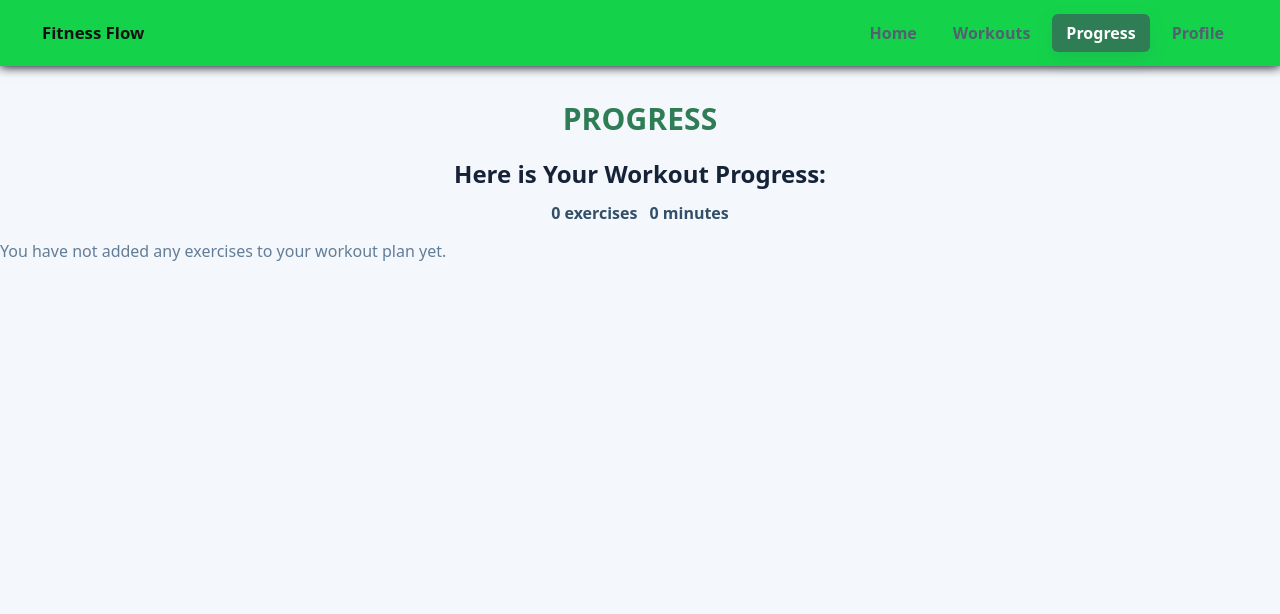
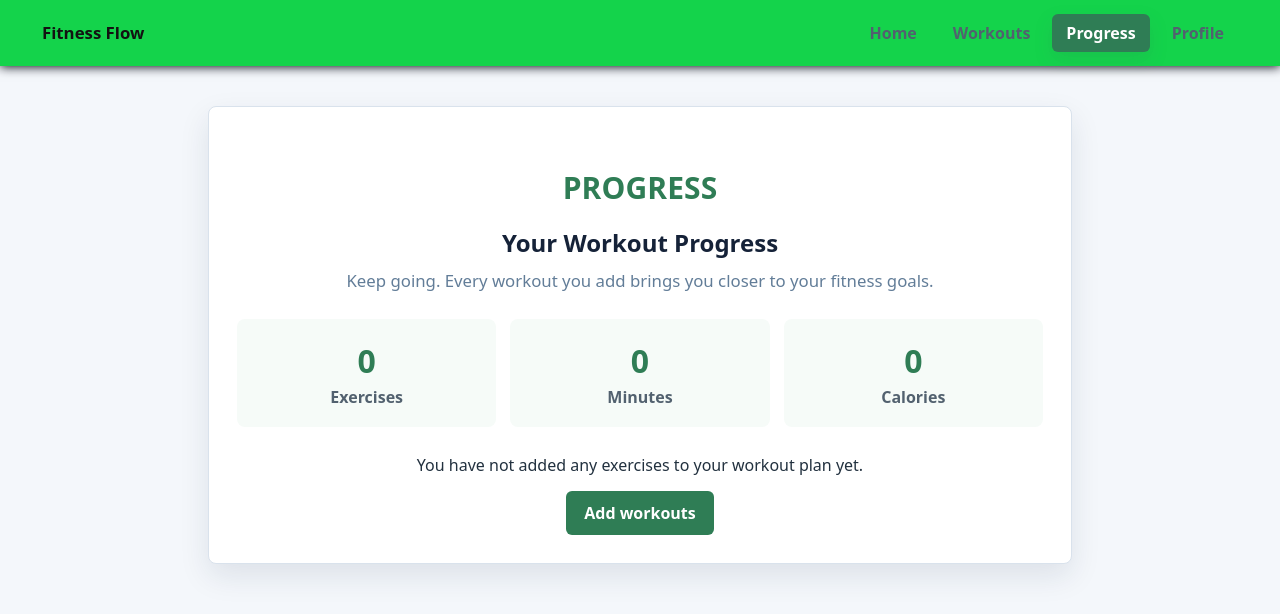
Before and after one commit to njugunacynthia32-sketch/Fitness-flow-App, a React (Vite) app: page /progress in a window 1280 px wide. Shown: the top 614 px of the page. Built offline with nearby package versions, Linux system fonts and the light colour scheme.

Commit message:
style progress page

```diff
--- a/src/App.css
+++ b/src/App.css
@@ -618,6 +618,87 @@ button:disabled {
   font-weight: 600;
 }
 
+.progress-page {
+  max-width: 900px;
+  margin: 0 auto;
+  padding: 40px 18px;
+}
+
+.progress-card {
+  border: 1px solid #d9e2ec;
+  border-radius: 8px;
+  padding: 28px;
+  background: #ffffff;
+  box-shadow: 0 12px 30px rgba(16, 42, 67, 0.1);
+}
+
+.progress-intro {
+  max-width: 620px;
+  margin: 0 auto;
+  color: #627d98;
+  font-size: 1.05rem;
+  text-align: center;
+}
+
+.progress-stats {
+  display: grid;
+  grid-template-columns: repeat(3, 1fr);
+  gap: 14px;
+  margin: 26px 0;
+}
+
+.progress-stats div {
+  border-radius: 8px;
+  padding: 18px;
+  background: #f6fbf8;
+  text-align: center;
+}
+
+.progress-stats strong {
+  display: block;
+  color: #2f7d55;
+  font-size: 2rem;
+}
+
+.progress-stats span {
+  color: #52616f;
+  font-weight: 700;
+}
+
+.progress-plan-list li {
+  border-top: 1px solid #e6edf3;
+  padding-top: 14px;
+}
+
+.added-exercises h2 {
+  margin: 0 0 10px;
+  color: #152238;
+  font-size: 1.3rem;
+  text-align: center;
+}
+
+.progress-link {
+  display: inline-block;
+  margin-top: 14px;
+  border-radius: 6px;
+  padding: 10px 18px;
+  background: #2f7d55;
+  color: #ffffff;
+  font-weight: 700;
+  text-decoration: none;
+}
+
+.empty-progress-state {
+  margin-top: 20px;
+  text-align: center;
+}
+
+@media (max-width: 560px) {
+  .progress-stats {
+    grid-template-columns: 1fr;
+  }
+}
+
 .profile-card button {
   width: 100%;
   max-width: 220px;
--- a/src/pages/Progress.jsx
+++ b/src/pages/Progress.jsx
@@ -1,4 +1,5 @@
 import { exercises, workoutPlanStorageKey } from '../workout.js'
+import { Link } from 'react-router-dom'
 
 function loadWorkoutPlan() {
   const savedPlan = localStorage.getItem(workoutPlanStorageKey)
@@ -8,6 +9,8 @@ function loadWorkoutPlan() {
   try {
     const savedIds = JSON.parse(savedPlan)
 
+    if (!Array.isArray(savedIds)) return []
+
     return exercises.filter((exercise) => savedIds.includes(exercise.id))
   } catch {
     return []
@@ -16,40 +19,61 @@ function loadWorkoutPlan() {
 
 function Progress() {
   const workoutPlan = loadWorkoutPlan()
-
   let totalMinutes = 0
 
   workoutPlan.forEach((exercise) => {
     totalMinutes = totalMinutes + exercise.minutes
   })
 
+  const caloriesBurned = totalMinutes * 7
+
   return (
     <main className="progress-page">
       <section className="progress-card">
         <p className="small-heading">Progress</p>
-        <h1 className='workout-progress'>Here is Your Workout Progress:</h1>
+        <h1 className="workout-progress">Your Workout Progress</h1>
+        <p className="progress-intro">
+          Keep going. Every workout you add brings you closer to your fitness goals.
+        </p>
 
-        <div className="plan-stats">
-          <span>{workoutPlan.length} exercises</span>
-          <span>{totalMinutes} minutes</span>
+        <div className="progress-stats">
+          <div>
+            <strong>{workoutPlan.length}</strong>
+            <span>Exercises</span>
+          </div>
+          <div>
+            <strong>{totalMinutes}</strong>
+            <span>Minutes</span>
+          </div>
+          <div>
+            <strong>{caloriesBurned}</strong>
+            <span>Calories</span>
+          </div>
         </div>
 
         {workoutPlan.length === 0 ? (
-          <p className="empty-plan">
-            You have not added any exercises to your workout plan yet.
-          </p>
+          <div className="empty-progress-state">
+            <p>You have not added any exercises to your workout plan yet.</p>
+            <Link to="/workouts" className="progress-link">
+              Add workouts
+            </Link>
+          </div>
         ) : (
-          <ul className="plan-list">
+          <div className="added-exercises">
+            <h2>Added Exercises</h2>
+
+            <ul className="plan-list progress-plan-list">
               {workoutPlan.map((exercise) => (
                 <li key={exercise.id}>
-                <div className="workout-plan">
-                  <h1 className='workout-plan-title'>Workout plan</h1>
+                  <div>
                     <strong>{exercise.name}</strong>
+                    <span>{exercise.group}</span>
+                  </div>
                   <span>{exercise.minutes} min</span>
-                </div>
                 </li>
               ))}
             </ul>
+          </div>
         )}
       </section>
     </main>
```
Lines whose indentation alone changed are shown as unchanged.
